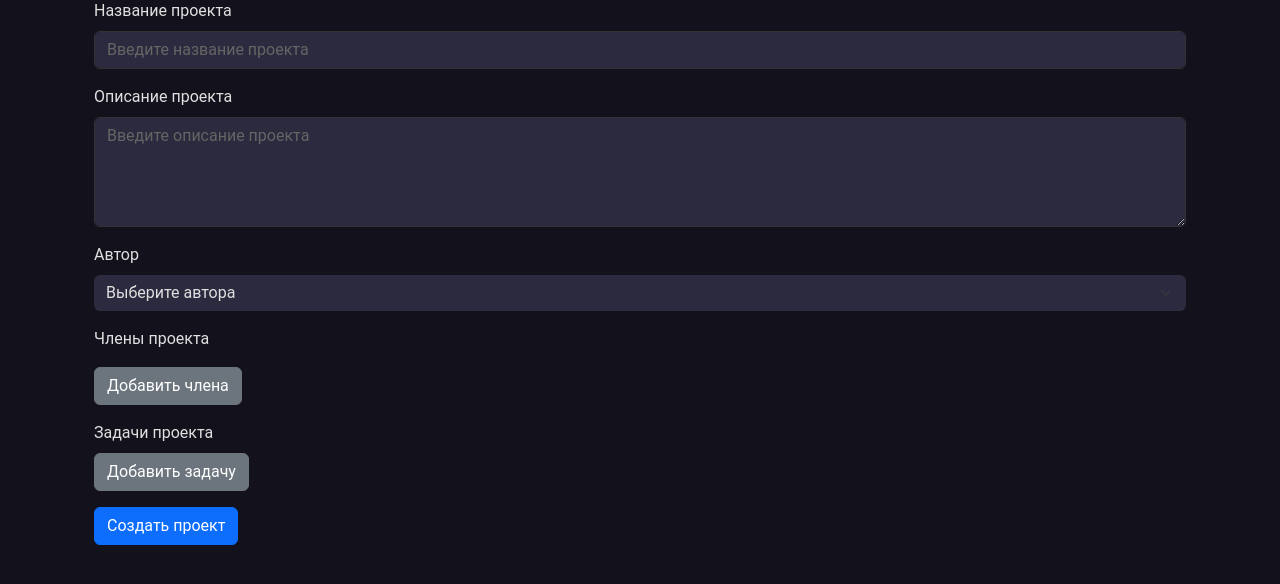
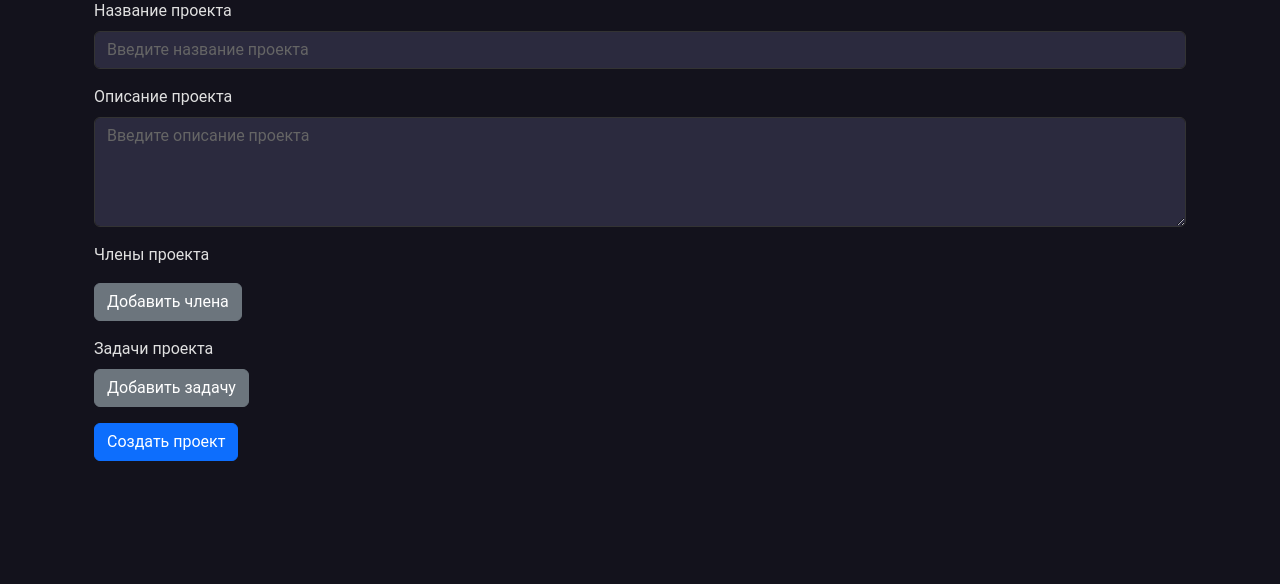
Before and after one commit to mtusxl/Project-Management-System, a Django app: template Project_Menegement_System/templates/project_form.html in a window 1280 px wide. Shown: the part 167-751 px from the top of the page. Run offline with Django 5.2, Linux system fonts and the light colour scheme; the template is opened without the code that fills it, so the values that code supplies are empty.

Commit message:
Removed the author of the project section

```diff
--- a/Project_Menegement_System/templates/project_form.html
+++ b/Project_Menegement_System/templates/project_form.html
@@ -19,16 +19,7 @@
                 <textarea class="form-control" id="project_description" name="project_description" rows="4" placeholder="Введите описание проекта" required></textarea>
             </div>
 
-            <!-- Автор проекта -->
-            <div class="mb-3">
-                <label for="project_author" class="form-label">Автор</label>
-                <select class="form-select" id="project_author" name="project_author">
-                    <option value="">Выберите автора</option>
-                    {% for member in members %}
-                        <option value="{{ member.id }}">{{ member.name }}</option>
-                    {% endfor %}
-                </select>
-            </div>
+
 
             <!-- Члены проекта -->
             <div class="mb-3">
@@ -86,13 +77,31 @@
             </div>
         </div>
     </div>
-    {% endblock %}
-    <script src="https://cdn.jsdelivr.net/npm/bootstrap@5.3.0/dist/js/bootstrap.bundle.min.js"></script>
     <script>
-        function Add_member(){
-        // Добавление нового члена проекта
-        document.getElementById('addMemberBtn').addEventListener('click', function () {
-            console.log("Кнопка добавления  члена сработала")
+
+        //Add new task
+       let taskCount = 0;
+
+       document.getElementById('add-task').addEventListener('click', function() {
+           taskCount++;
+           const taskForm = `
+               <div class="task-form mb-3">
+                   <h5>Задача ${taskCount}</h5>
+                   <div class="mb-3">
+                       <label for="task_title_${taskCount}" class="form-label">Название задачи</label>
+                       <input type="text" class="form-control" id="task_title_${taskCount}" name="task_title_${taskCount}" placeholder="Введите название задачи" required>
+                   </div>
+                   <div class="mb-3">
+                       <label for="task_description_${taskCount}" class="form-label">Описание задачи</label>
+                       <textarea class="form-control" id="task_description_${taskCount}" name="task_description_${taskCount}" rows="2" placeholder="Введите описание задачи"></textarea>
+                   </div>
+               </div>
+               <input type="hidden" name="task_count" value="${taskCount}">
+           `;
+           document.getElementById('tasks-section').insertAdjacentHTML('beforeend', taskForm);
+       });
+       function Add_member() {
+
            const firstName = document.getElementById('member_first_name').value;
            const lastName = document.getElementById('member_last_name').value;
            const middleName = document.getElementById('member_middle_name').value;
@@ -118,26 +127,8 @@
            } else {
                alert('Пожалуйста, заполните все обязательные поля!');
            }
-        });}
-        //Add new task
-        let taskCount = 0;
+       }
 
-        document.getElementById('add-task').addEventListener('click', function() {
-            taskCount++;
-            const taskForm = `
-                <div class="task-form mb-3">
-                    <h5>Задача ${taskCount}</h5>
-                    <div class="mb-3">
-                        <label for="task_title_${taskCount}" class="form-label">Название задачи</label>
-                        <input type="text" class="form-control" id="task_title_${taskCount}" name="task_title_${taskCount}" placeholder="Введите название задачи" required>
-                    </div>
-                    <div class="mb-3">
-                        <label for="task_description_${taskCount}" class="form-label">Описание задачи</label>
-                        <textarea class="form-control" id="task_description_${taskCount}" name="task_description_${taskCount}" rows="2" placeholder="Введите описание задачи"></textarea>
-                    </div>
-                </div>
-                <input type="hidden" name="task_count" value="${taskCount}">
-            `;
-            document.getElementById('tasks-section').insertAdjacentHTML('beforeend', taskForm);
-        });
+
    </script>
+    {% endblock %}
```
Lines whose indentation alone changed are shown as unchanged.
